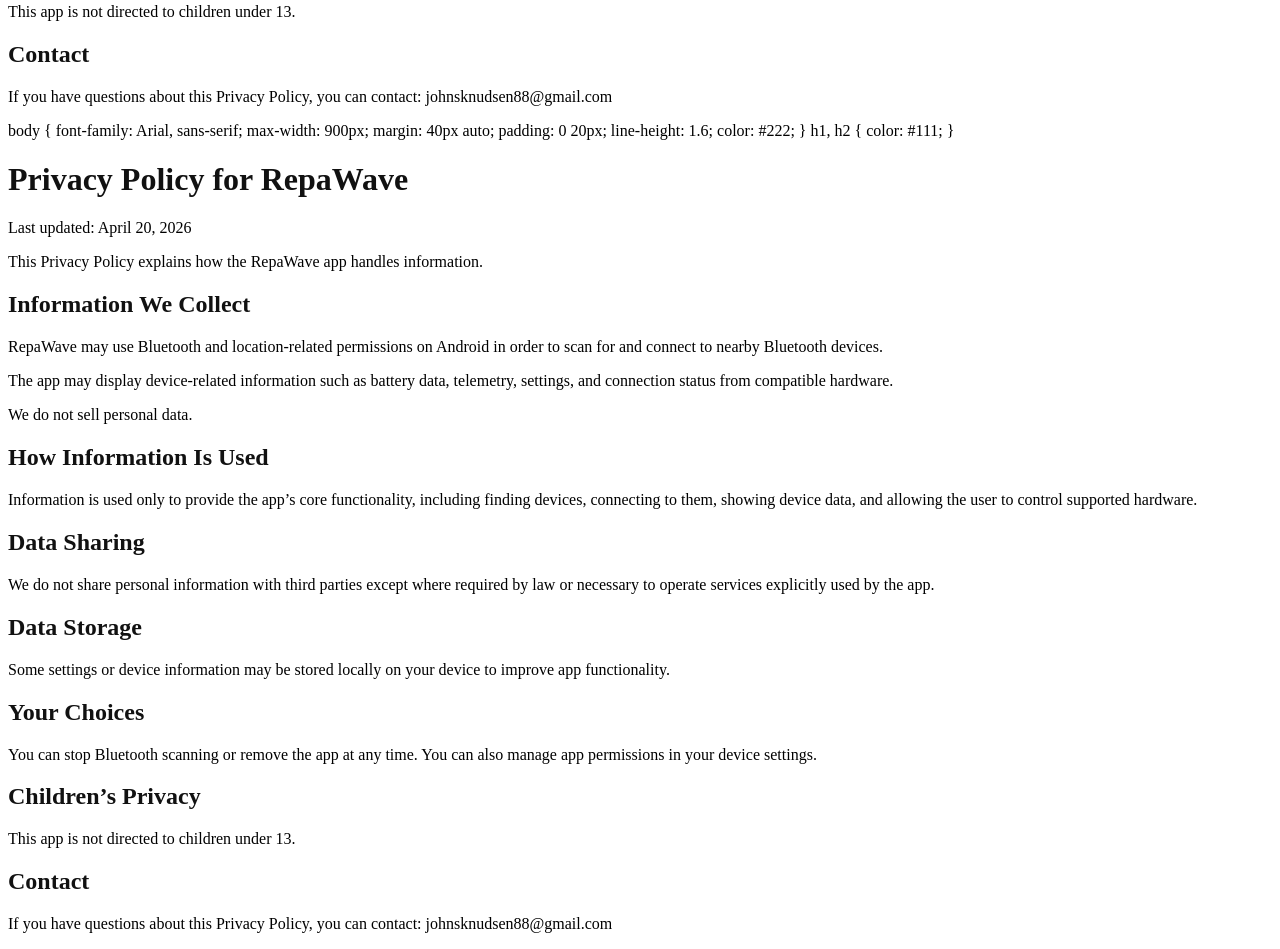
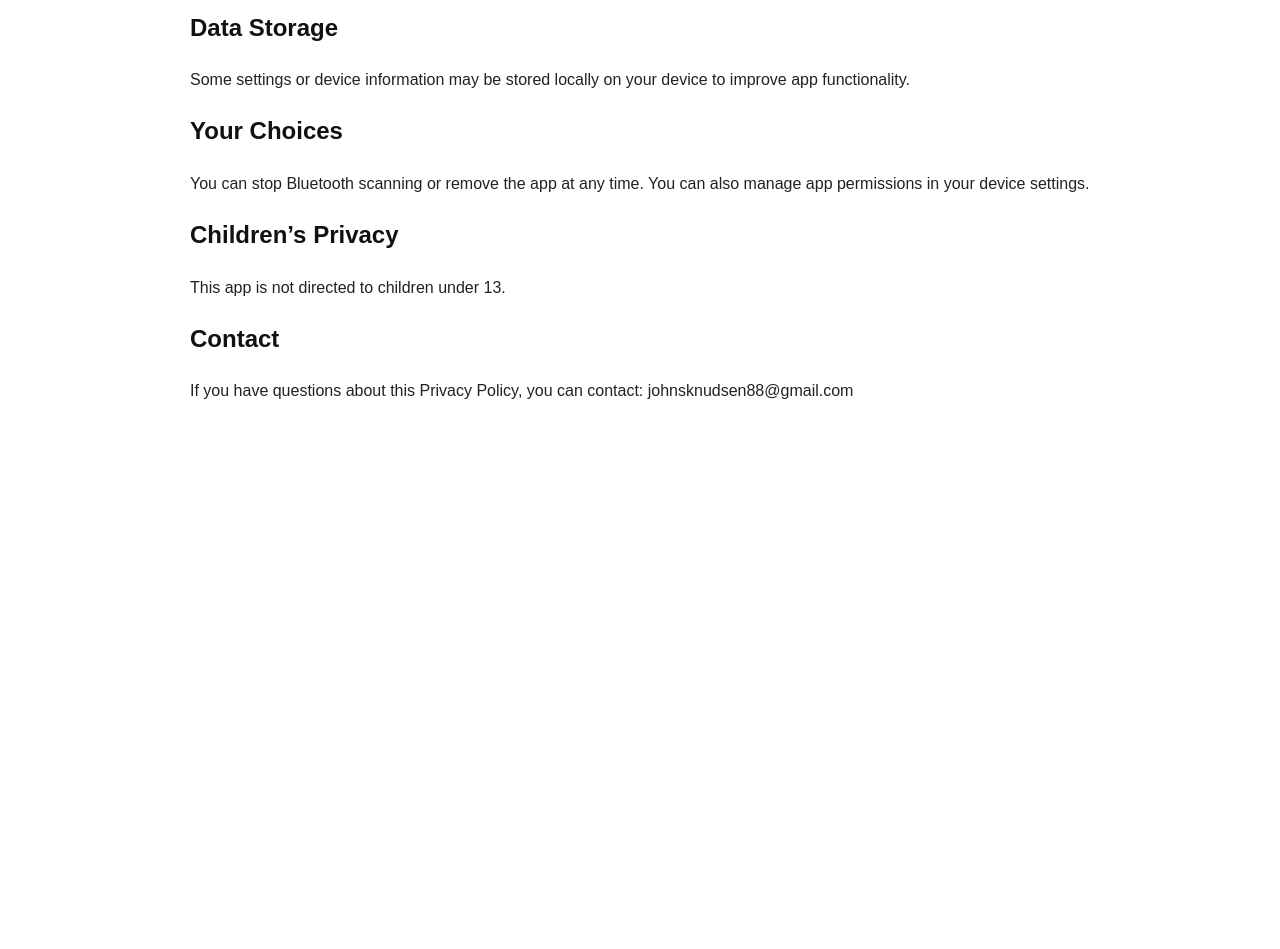
Before and after one commit to Johnsknudsen/repawave-privacy-policy, a plain HTML site: page index.html in a window 1280 px wide. Shown: the part 688-1637 px from the top of the page. After the commit the page ends 1132 px from the top, so only its background shows below. Drawn offline with Linux system fonts and the light colour scheme.

Commit message:
Update index.html

```diff
--- a/index.html
+++ b/index.html
@@ -1,10 +1,4 @@
 <!DOCTYPE html>
-<html lang="en">
-<head>
-  <meta charset="UTF-8" />
-  <meta name="viewport" content="width=device-width, initial-scale=1.0" />
-  <title>RepaWave Privacy Policy</title>
-  <style><!DOCTYPE html>
 <html lang="en">
 <head>
   <meta charset="UTF-8" />
@@ -19,6 +13,7 @@
       line-height: 1.6;
       color: #222;
     }
+
     h1, h2 {
       color: #111;
     }
@@ -26,7 +21,7 @@
 </head>
 <body>
   <h1>Privacy Policy for RepaWave</h1>
-  <p>Last updated: April 20, 2026</p>
+  <p><strong>Last updated:</strong> April 20, 2026</p>
 
   <p>
     This Privacy Policy explains how the RepaWave app handles information.
@@ -75,67 +70,3 @@
   </p>
 </body>
 </html>
-    body {
-      font-family: Arial, sans-serif;
-      max-width: 900px;
-      margin: 40px auto;
-      padding: 0 20px;
-      line-height: 1.6;
-      color: #222;
-    }
-    h1, h2 {
-      color: #111;
-    }
-  </style>
-</head>
-<body>
-  <h1>Privacy Policy for RepaWave</h1>
-  <p>Last updated: April 20, 2026</p>
-
-  <p>
-    This Privacy Policy explains how the RepaWave app handles information.
-  </p>
-
-  <h2>Information We Collect</h2>
-  <p>
-    RepaWave may use Bluetooth and location-related permissions on Android in order to scan for and connect to nearby Bluetooth devices.
-  </p>
-  <p>
-    The app may display device-related information such as battery data, telemetry, settings, and connection status from compatible hardware.
-  </p>
-  <p>
-    We do not sell personal data.
-  </p>
-
-  <h2>How Information Is Used</h2>
-  <p>
-    Information is used only to provide the app’s core functionality, including finding devices, connecting to them, showing device data, and allowing the user to control supported hardware.
-  </p>
-
-  <h2>Data Sharing</h2>
-  <p>
-    We do not share personal information with third parties except where required by law or necessary to operate services explicitly used by the app.
-  </p>
-
-  <h2>Data Storage</h2>
-  <p>
-    Some settings or device information may be stored locally on your device to improve app functionality.
-  </p>
-
-  <h2>Your Choices</h2>
-  <p>
-    You can stop Bluetooth scanning or remove the app at any time. You can also manage app permissions in your device settings.
-  </p>
-
-  <h2>Children’s Privacy</h2>
-  <p>
-    This app is not directed to children under 13.
-  </p>
-
-  <h2>Contact</h2>
-  <p>
-    If you have questions about this Privacy Policy, you can contact:
-    johnsknudsen88@gmail.com
-  </p>
-</body>
-</html>
```
